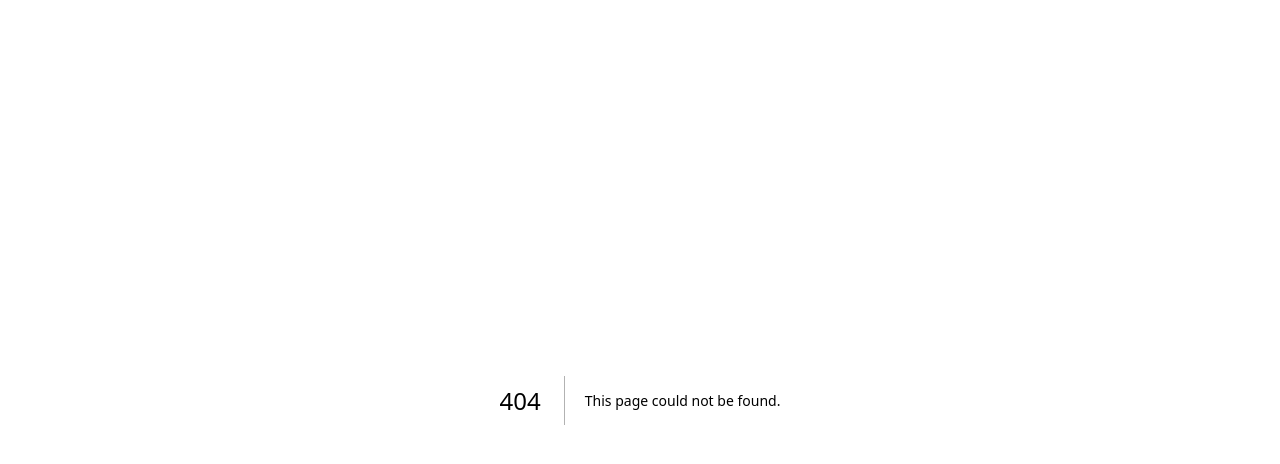
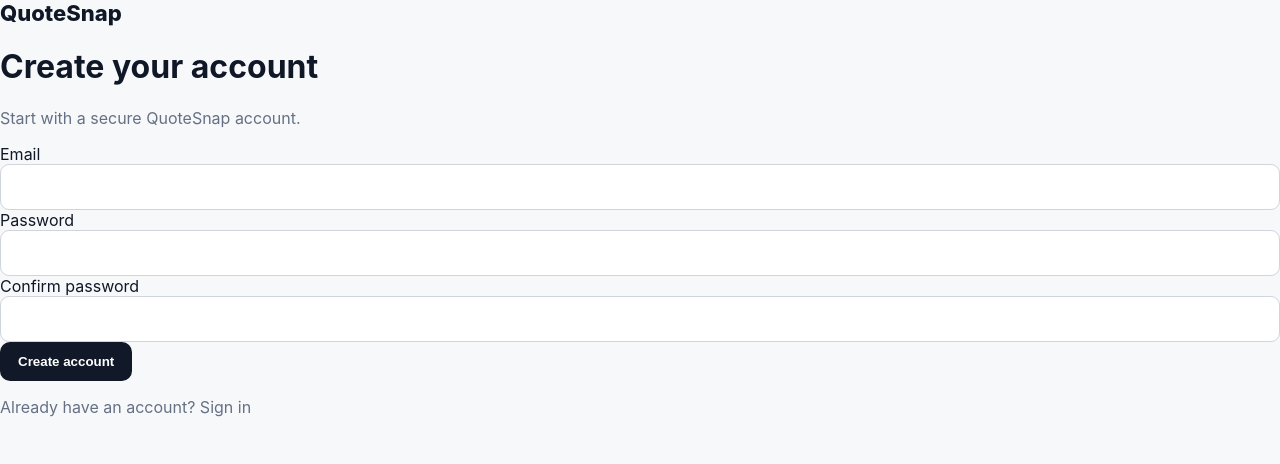
Before and after one commit to PWG09/quotesnap, a Next.js app: page /signup in a window 1280 px wide. Before the commit this address had no page. Shown: the top 464 px of the page. Built offline with nearby package versions, Linux system fonts and the light colour scheme.

Commit message:
Add secure authentication and workspace flow

```diff
--- /dev/null
+++ b/app/signup/page.tsx
@@ -0,0 +1,37 @@
+"use client";
+
+import Link from "next/link";
+import { FormEvent, useState } from "react";
+import { createClient } from "@/lib/supabase/client";
+
+export default function SignupPage() {
+  const [email,setEmail]=useState(""); const [password,setPassword]=useState(""); const [confirm,setConfirm]=useState("");
+  const [error,setError]=useState(""); const [message,setMessage]=useState(""); const [loading,setLoading]=useState(false);
+
+  async function submit(e:FormEvent){
+    e.preventDefault(); setError(""); setMessage("");
+    if(password.length<8){setError("Use at least 8 characters for your password.");return;}
+    if(password!==confirm){setError("Passwords do not match.");return;}
+    setLoading(true);
+    const supabase=createClient();
+    const origin=window.location.origin;
+    const {data,error}=await supabase.auth.signUp({email:email.trim(),password,options:{emailRedirectTo:`${origin}/auth/callback`}});
+    if(error){setError(error.message);setLoading(false);return;}
+    if(data.session){window.location.href="/onboarding";return;}
+    setMessage("Check your email to verify your account, then come back to sign in.");
+    setLoading(false);
+  }
+
+  return <main className="auth-page"><div className="auth-card">
+    <Link href="/" className="logo">QuoteSnap</Link>
+    <h1>Create your account</h1><p className="muted">Start with a secure QuoteSnap account.</p>
+    {error&&<div className="error">{error}</div>}{message&&<div className="success">{message}</div>}
+    <form onSubmit={submit} className="stack">
+      <label>Email<input className="input" type="email" autoComplete="email" required value={email} onChange={e=>setEmail(e.target.value)}/></label>
+      <label>Password<input className="input" type="password" autoComplete="new-password" minLength={8} required value={password} onChange={e=>setPassword(e.target.value)}/></label>
+      <label>Confirm password<input className="input" type="password" autoComplete="new-password" minLength={8} required value={confirm} onChange={e=>setConfirm(e.target.value)}/></label>
+      <button className="btn primary" disabled={loading}>{loading?"Creating account…":"Create account"}</button>
+    </form>
+    <p className="muted">Already have an account? <Link href="/login" className="link">Sign in</Link></p>
+  </div></main>;
+}
```
